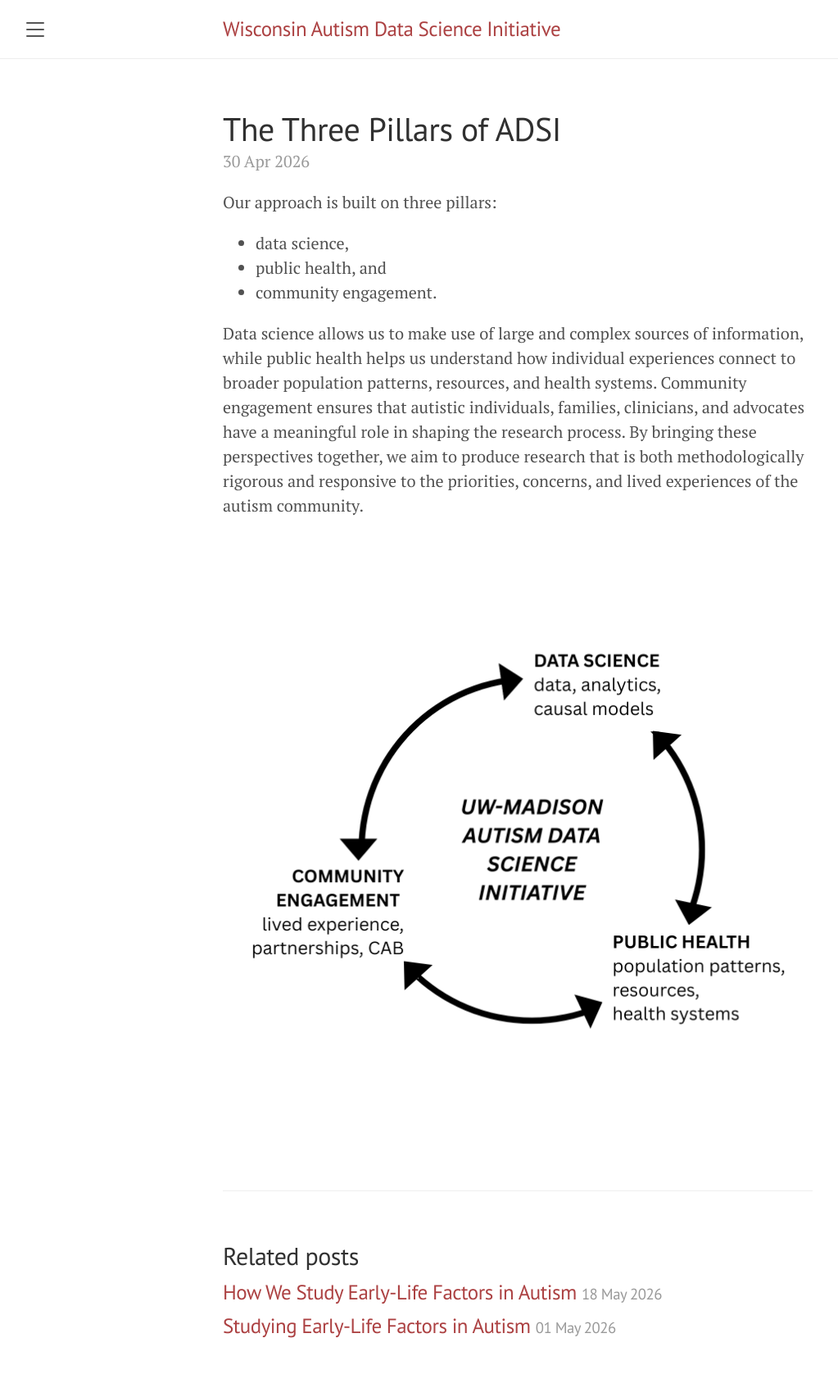
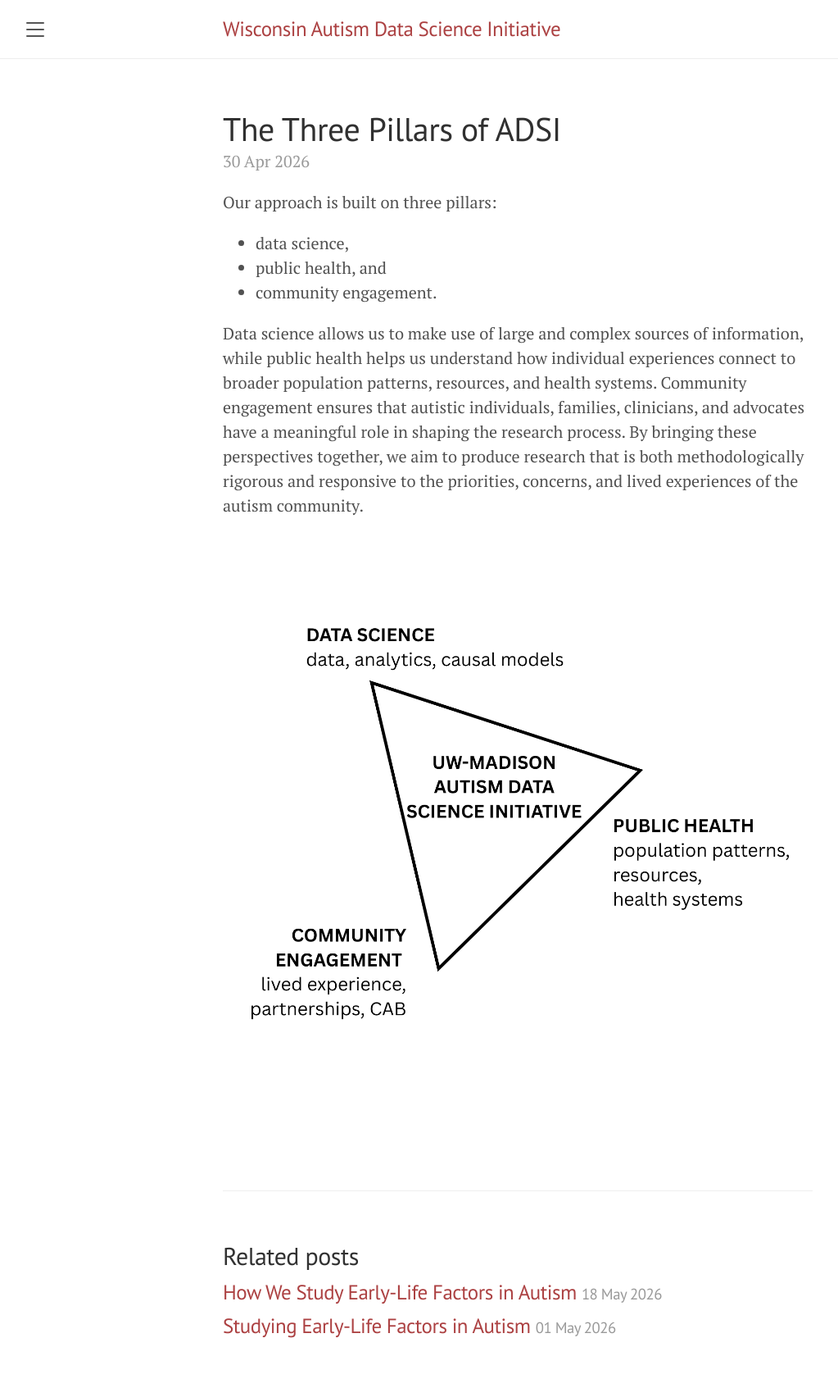
Before and after one commit to cochran4/wadsi, a Jekyll site: the page built from docs/_posts/2026-04-30-three-pillars.md, in a window 1280 px wide. Shown: the whole page at 82% size, without its empty margins (8-1031 px from the left). Built offline with Jekyll 4.4.1, drawn with Linux system fonts in a browser that asks for light colours.

Commit message:
Update 2026-04-30-three-pillars.md

```diff
--- a/docs/_posts/2026-04-30-three-pillars.md
+++ b/docs/_posts/2026-04-30-three-pillars.md
@@ -9,4 +9,4 @@
 
 Data science allows us to make use of large and complex sources of information, while public health helps us understand how individual experiences connect to broader population patterns, resources, and health systems. Community engagement ensures that autistic individuals, families, clinicians, and advocates have a meaningful role in shaping the research process. By bringing these perspectives together, we aim to produce research that is both methodologically rigorous and responsive to the priorities, concerns, and lived experiences of the autism community.
 
-![A figure with the three pillars of ADSI: community, data science, and public health]({{ "images/3pillars2.png" | relative_url }} "three pillars")
+![A figure with the three pillars of ADSI: community, data science, and public health]({{ "images/3pillars1.png" | relative_url }} "three pillars")
```
